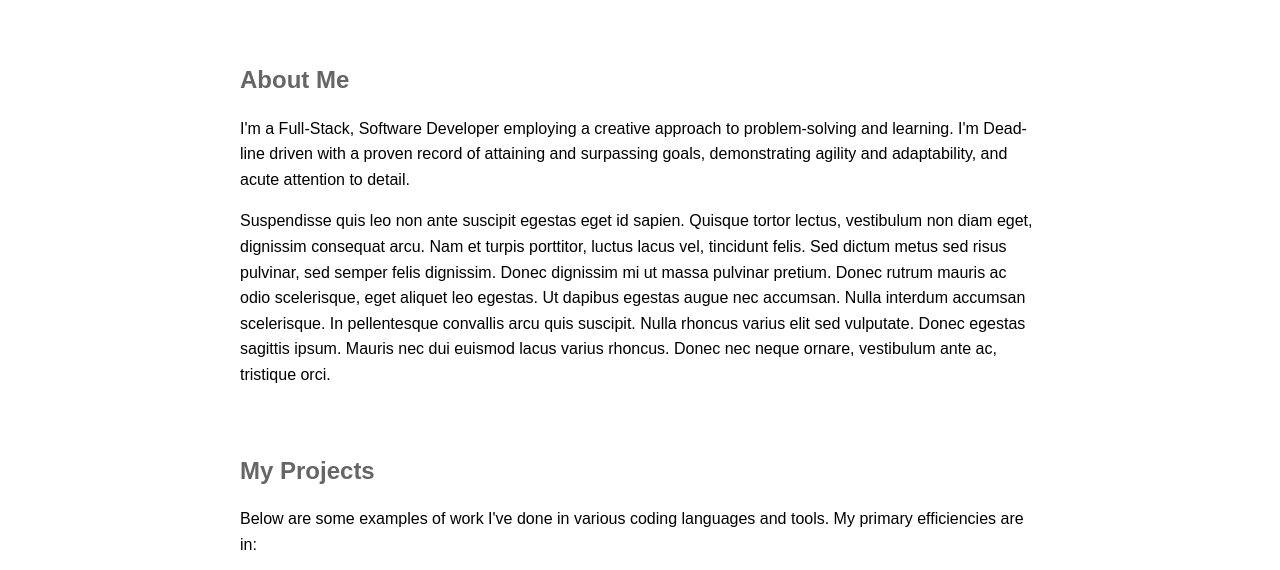
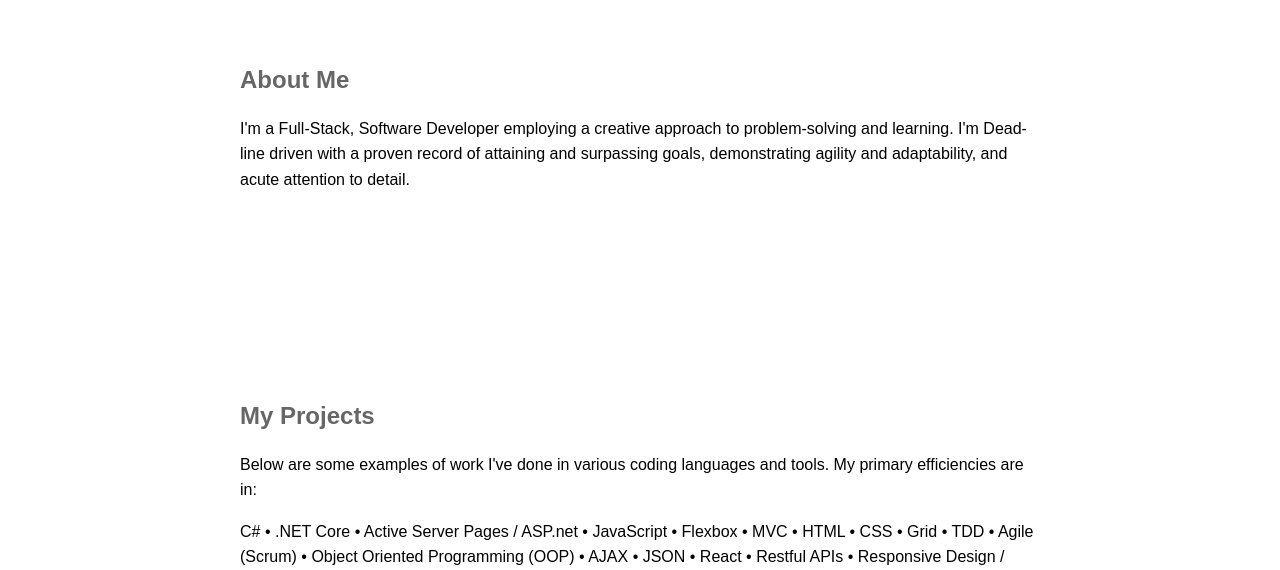
Before and after one commit to Brettfodor/Brettfodor.github.io, a plain HTML site: page index.html in a window 1280 px wide. Shown: the part 230-800 px from the top of the page. Drawn offline with Linux system fonts and the light colour scheme.

Commit message:
text update

```diff
--- a/index.html
+++ b/index.html
@@ -17,8 +17,7 @@
             <h2>About Me</h2>
             <p>I'm a Full-Stack, Software Developer employing a creative approach to problem-solving and learning.  I'm Dead-line driven with a proven record of attaining and surpassing goals, demonstrating agility and adaptability, and acute attention to detail.
             </p>
-            <p>
-            Suspendisse quis leo non ante suscipit egestas eget id sapien. Quisque tortor lectus, vestibulum non diam eget, dignissim consequat arcu. Nam et turpis porttitor, luctus lacus vel, tincidunt felis. Sed dictum metus sed risus pulvinar, sed semper felis dignissim. Donec dignissim mi ut massa pulvinar pretium. Donec rutrum mauris ac odio scelerisque, eget aliquet leo egestas. Ut dapibus egestas augue nec accumsan. Nulla interdum accumsan scelerisque. In pellentesque convallis arcu quis suscipit. Nulla rhoncus varius elit sed vulputate. Donec egestas sagittis ipsum. Mauris nec dui euismod lacus varius rhoncus. Donec nec neque ornare, vestibulum ante ac, tristique orci.</p>
+
         </section>
         <section id="myProjects">
             <h2>My Projects</h2>
```
